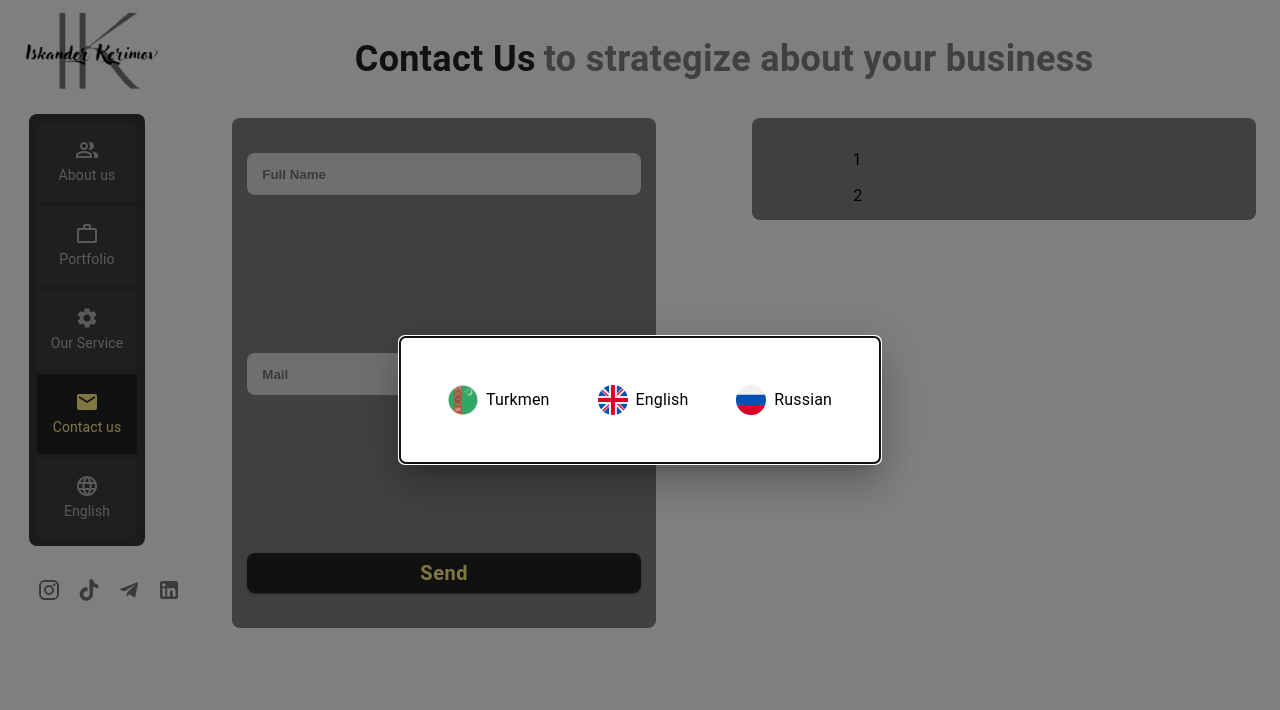
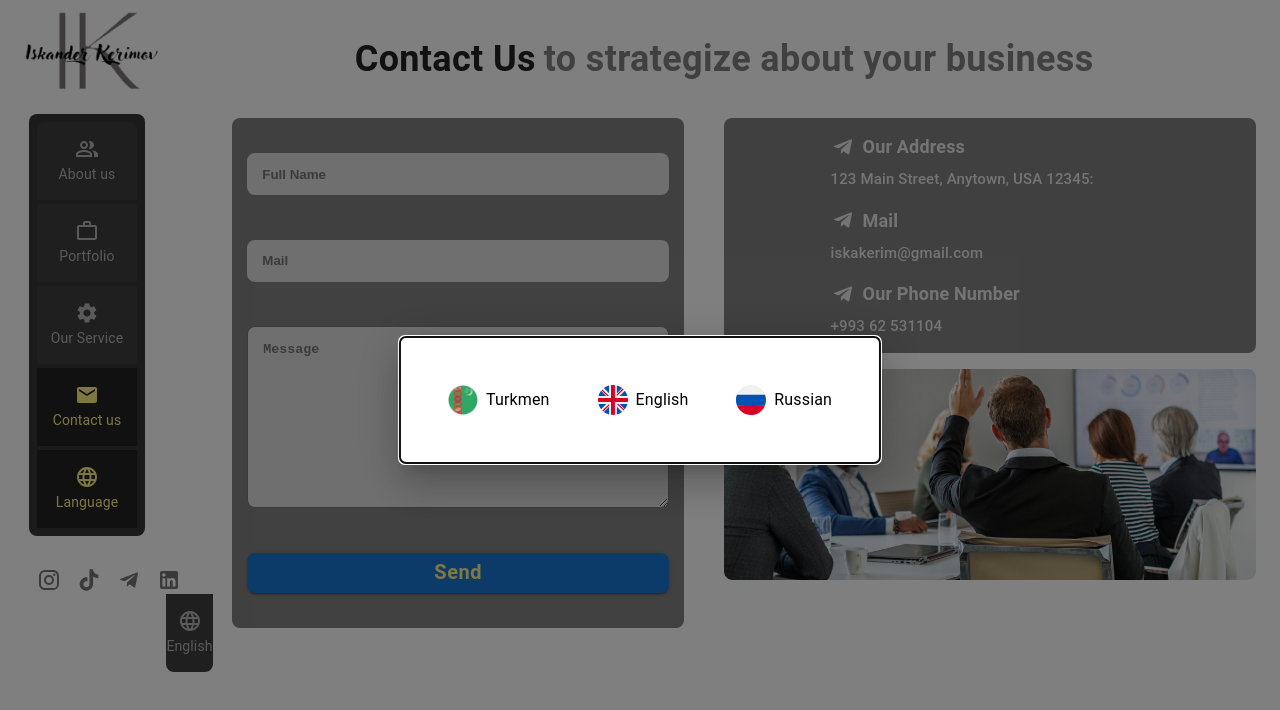
Before and after one commit to GeekSpace-Team/Business, a React (Vite) app: page /contact in a window 1280 px wide. Shown: the top 710 px of the page. Built offline with nearby package versions, Linux system fonts and the light colour scheme.

Commit message:
start recoding

```diff
--- a/src/assets/language/Language.tsx
+++ b/src/assets/language/Language.tsx
@@ -56,7 +56,7 @@ const Language: FC = () => {
             flexDirection: "column",
             alignItems: "center",
             justifyContent: "center",
-            height: screenHeight >= 900 ? "115px" : "80px",
+            height: screenHeight >= 900 ? "115px" : "78px",
             gap: screenHeight >= 900 ? "10px" : "3px",
             cursor: "pointer",
             color: "#B6B6B6",
--- a/src/assets/language/eng/translation.json
+++ b/src/assets/language/eng/translation.json
@@ -3,6 +3,7 @@
     "about": "About us",
     "portfolio": "Portfolio",
     "services": "Our Service",
-    "contact": "Contact us"
+    "contact": "Contact us",
+    "language": "Language"
   }
 }
--- a/src/assets/language/ru/translation.json
+++ b/src/assets/language/ru/translation.json
@@ -3,6 +3,7 @@
     "about": "О нас",
     "portfolio": "Портфолио",
     "services": "Наши услуги",
-    "contact": "Контакт"
+    "contact": "Контакт",
+    "language": "Yazyk"
   }
 }
--- a/src/assets/language/tm/translation.json
+++ b/src/assets/language/tm/translation.json
@@ -3,6 +3,7 @@
     "about": "Biz barada",
     "portfolio": "Portfolio",
     "services": "Hyzmatlarymyz",
-    "contact": "Habarlaşmak"
+    "contact": "Habarlaşmak",
+    "language": "Dil"
   }
 }
--- /dev/null
+++ b/src/common/style/commonStyle.tsx
@@ -0,0 +1,9 @@
+import { BorderRadius, backgroundColor } from "../types/types";
+
+export const radius: BorderRadius = {
+  borderRadius: "8px",
+};
+
+export const bgColor: backgroundColor = {
+  backgroundColor: "#222222",
+};
--- /dev/null
+++ b/src/common/types/types.tsx
@@ -0,0 +1,7 @@
+export type BorderRadius = {
+  borderRadius: string | number;
+};
+
+export type backgroundColor = {
+  backgroundColor: string;
+};
--- a/src/components/sidebar/Sidebar.tsx
+++ b/src/components/sidebar/Sidebar.tsx
@@ -9,35 +9,14 @@ import SettingsIcon from "@mui/icons-material/Settings";
 import MailIcon from "@mui/icons-material/Mail";
 import Language from "../../assets/language/Language";
 import { useTranslation } from "react-i18next";
+import LanguageIcon from "@mui/icons-material/Language";
 
 const Sidebar: FC = () => {
   const location = useLocation();
   const navigate = useNavigate();
   const { t } = useTranslation();
   const [screenHeight, setScreenHeight] = useState(window.innerHeight);
-
-  // const [selectedIdx, setSelectedIdx] = useState(
-  //   window.location.pathname === "/about"
-  //     ? 0
-  //     : window.location.pathname === "/portfolio"
-  //     ? 1
-  //     : window.location.pathname === "/services"
-  //     ? 2
-  //     : 3 // Assuming 4 items, adjust for more
-  // );
-
-  // const handleItemClick = (idx: any) => {
-  //   setSelectedIdx(idx);
-  //   navigate(
-  //     idx === 0
-  //       ? "/about"
-  //       : idx === 1
-  //       ? "/portfolio"
-  //       : idx === 2
-  //       ? "/services"
-  //       : "/contact"
-  //   ); // Adjust paths for your items
-  // };
+  // const [showLanguage, setShowLanguage] = useState(false);
 
   useEffect(() => {
     const handleResize = () => {
@@ -53,6 +32,11 @@ const Sidebar: FC = () => {
 
   return (
     <>
+      <Box sx={{ position: "absolute", bottom: "16%", left: "13%" }}>
+        <Box sx={{ position: "relative" }}>
+          <Language />
+        </Box>
+      </Box>
       <Stack direction="row" spacing={screenHeight >= 900 ? 5 : 2}>
         <Stack
           sx={{ display: { lg: "flex", md: "flex", sm: "none", xs: "none" } }}
@@ -93,7 +77,7 @@ const Sidebar: FC = () => {
                     flexDirection: "column",
                     alignItems: "center",
                     justifyContent: "center",
-                    height: screenHeight >= 900 ? "117px" : "80px",
+                    height: screenHeight >= 900 ? "117px" : "78px",
                     gap: screenHeight >= 900 ? "10px" : "3px",
                     cursor: "pointer",
                     transition: "0.7s",
@@ -123,7 +107,7 @@ const Sidebar: FC = () => {
                     flexDirection: "column",
                     alignItems: "center",
                     justifyContent: "center",
-                    height: screenHeight >= 900 ? "117px" : "80px",
+                    height: screenHeight >= 900 ? "117px" : "78px",
                     gap: screenHeight >= 900 ? "10px" : "3px",
                     cursor: "pointer",
                     transition: "0.7s",
@@ -149,7 +133,7 @@ const Sidebar: FC = () => {
                     flexDirection: "column",
                     alignItems: "center",
                     justifyContent: "center",
-                    height: screenHeight >= 900 ? "117px" : "80px",
+                    height: screenHeight >= 900 ? "117px" : "78px",
                     gap: screenHeight >= 900 ? "10px" : "3px",
                     cursor: "pointer",
                     transition: "0.7s",
@@ -175,7 +159,7 @@ const Sidebar: FC = () => {
                     flexDirection: "column",
                     alignItems: "center",
                     justifyContent: "center",
-                    height: screenHeight >= 900 ? "117px" : "80px",
+                    height: screenHeight >= 900 ? "117px" : "78px",
                     gap: screenHeight >= 900 ? "10px" : "3px",
                     cursor: "pointer",
                     transition: "0.7s",
@@ -190,12 +174,39 @@ const Sidebar: FC = () => {
                     {t("sidebar.contact")}
                   </Typography>
                 </Box>
-                <Language />
+                <Box
+                  // onClick={() => navigate("/contact")}
+                  sx={{
+                    background:
+                      location.pathname === "/contact" ? "#222222" : "#3e3e3e",
+                    color:
+                      location.pathname === "/contact" ? "#FFF083" : "#B6B6B6",
+                    display: "flex",
+                    flexDirection: "column",
+                    alignItems: "center",
+                    justifyContent: "center",
+                    height: screenHeight >= 900 ? "117px" : "78px",
+                    gap: screenHeight >= 900 ? "10px" : "3px",
+                    cursor: "pointer",
+                    transition: "0.7s",
+                    "&:hover": {
+                      color: "#FFF083",
+                      background: "#222222",
+                    },
+                  }}
+                >
+                  <LanguageIcon />
+                  <Typography sx={{ fontSize: screenHeight >= 900 ? 16 : 14 }}>
+                    {t("sidebar.language")}
+                  </Typography>
+                </Box>
+                {/* <Language /> */}
               </Stack>
             </Box>
             {location.pathname === "/" ? null : <Social />}
           </Stack>
         </Stack>
+
         <Outlet />
       </Stack>
     </>
--- a/src/pages/contact/Contact.tsx
+++ b/src/pages/contact/Contact.tsx
@@ -1,6 +1,8 @@
 import { FC, useEffect, useState } from "react";
 import { Box, Button, Grid, Stack, Typography } from "@mui/material";
 import LanguageModal from "../../assets/language/LanguageModal";
+import TelegramIcon from "@mui/icons-material/Telegram";
+import { bgColor, radius } from "../../common/style/commonStyle";
 
 const Contact: FC = () => {
   const [screenHeight, setScreenHeight] = useState(window.innerHeight);
@@ -37,7 +39,7 @@ const Contact: FC = () => {
             to strategize about your business
           </Typography>
         </Stack>
-        <Grid container spacing={7}>
+        <Grid container>
           <Grid item lg={6} md={6} sm={12} xs={12}>
             <Stack pl={5} pr={5}>
               <form action="contact">
@@ -45,7 +47,7 @@ const Contact: FC = () => {
                   sx={{
                     background: "#828282",
                     p: "35px 15px 35px 15px",
-                    borderRadius: "8px",
+                    borderRadius: radius,
                     display: "flex",
                     justifyContent: "space-between",
                     flexDirection: "column",
@@ -82,7 +84,7 @@ const Contact: FC = () => {
                     }}
                     required
                   />
-                  {/* <textarea
+                  <textarea
                     name="message"
                     style={{
                       borderRadius: "8px",
@@ -93,21 +95,21 @@ const Contact: FC = () => {
                       color: "#222222",
                     }}
                     id=""
-                    cols="30"
-                    rows="10"
+                    cols={30}
+                    rows={10}
                     placeholder="Message"
                     required
-                  ></textarea> */}
+                  ></textarea>
                   <Button
                     sx={{
-                      background: "#222222",
+                      background: bgColor,
                       color: "#FFF083",
                       fontSize: "20px",
                       fontWeight: 600,
                       height: "40px",
-                      borderRadius: "8px",
+                      borderRadius: radius,
                       textTransform: "none",
-                      "&:hover": { background: "#222222" },
+                      "&:hover": { background: bgColor },
                     }}
                     variant="contained"
                     type="submit"
@@ -119,24 +121,94 @@ const Contact: FC = () => {
             </Stack>
           </Grid>
           <Grid item lg={6} md={6} sm={12} xs={12}>
-            <Stack>
+            <Stack spacing={2} sx={{ height: "55vh" }}>
               <Box
                 sx={{
                   background: "#828282",
-                  borderRadius: "8px",
+                  borderRadius: radius,
                   p: "15px 0px 15px 0px",
                   display: "flex",
                   justifyContent: "center",
+                  height: "60%",
                 }}
               >
                 <Stack spacing={2} width="60%">
-                  <Stack>
-                    <Stack direction="row"></Stack>
+                  <Stack spacing={1}>
+                    <Stack direction="row" alignItems="center" spacing={1}>
+                      <TelegramIcon sx={{ color: "#E9E9E9" }} />
+                      <Typography
+                        sx={{
+                          fontSize: "18px",
+                          fontWeight: 700,
+                          color: "#E9E9E9",
+                        }}
+                      >
+                        Our Address
+                      </Typography>
+                    </Stack>
+                    <Typography
+                      sx={{
+                        fontSize: "15px",
+                        fontWeight: 500,
+                        color: "#E9E9E9",
+                      }}
+                    >
+                      123 Main Street, Anytown, USA 12345:
+                    </Typography>
                   </Stack>
-                  <Stack>1</Stack>
-                  <Stack>2</Stack>
+                  <Stack spacing={1}>
+                    <Stack direction="row" alignItems="center" spacing={1}>
+                      <TelegramIcon sx={{ color: "#E9E9E9" }} />
+                      <Typography
+                        sx={{
+                          fontSize: "18px",
+                          fontWeight: 700,
+                          color: "#E9E9E9",
+                        }}
+                      >
+                        Mail
+                      </Typography>
+                    </Stack>
+                    <Typography
+                      sx={{
+                        fontSize: "15px",
+                        fontWeight: 500,
+                        color: "#E9E9E9",
+                      }}
+                    >
+                      iskakerim@gmail.com
+                    </Typography>
+                  </Stack>
+                  <Stack spacing={1}>
+                    <Stack direction="row" alignItems="center" spacing={1}>
+                      <TelegramIcon sx={{ color: "#E9E9E9" }} />
+                      <Typography
+                        sx={{
+                          fontSize: "18px",
+                          fontWeight: 700,
+                          color: "#E9E9E9",
+                        }}
+                      >
+                        Our Phone Number
+                      </Typography>
+                    </Stack>
+                    <Typography
+                      sx={{
+                        fontSize: "15px",
+                        fontWeight: 500,
+                        color: "#E9E9E9",
+                      }}
+                    >
+                      +993 62 531104
+                    </Typography>
+                  </Stack>
                 </Stack>
               </Box>
+              <img
+                src="./images/Rectangle 17.png"
+                alt="Rectangle 17.png"
+                style={{ width: "100%", height: "48%", borderRadius: "8px" }}
+              />
             </Stack>
           </Grid>
         </Grid>
```
Also changed, not shown: src/pages/home/Home.tsx (+1 -6 lines), public/images/Rectangle 17.png (added).
